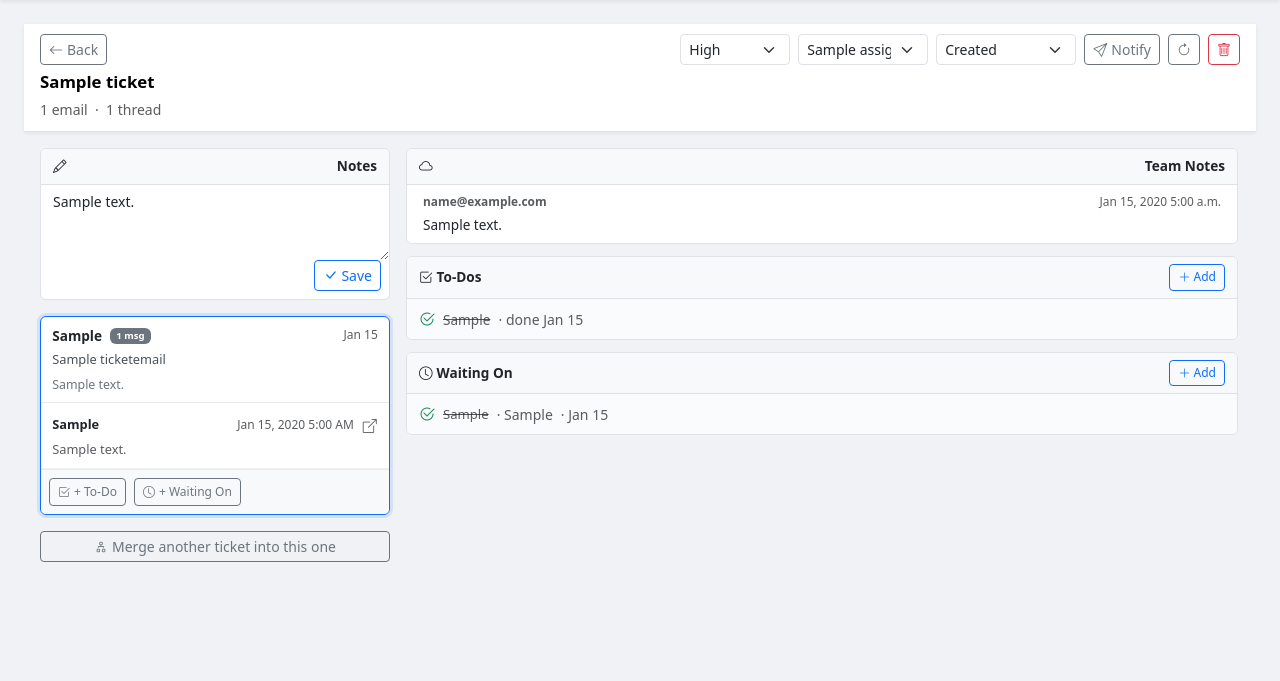
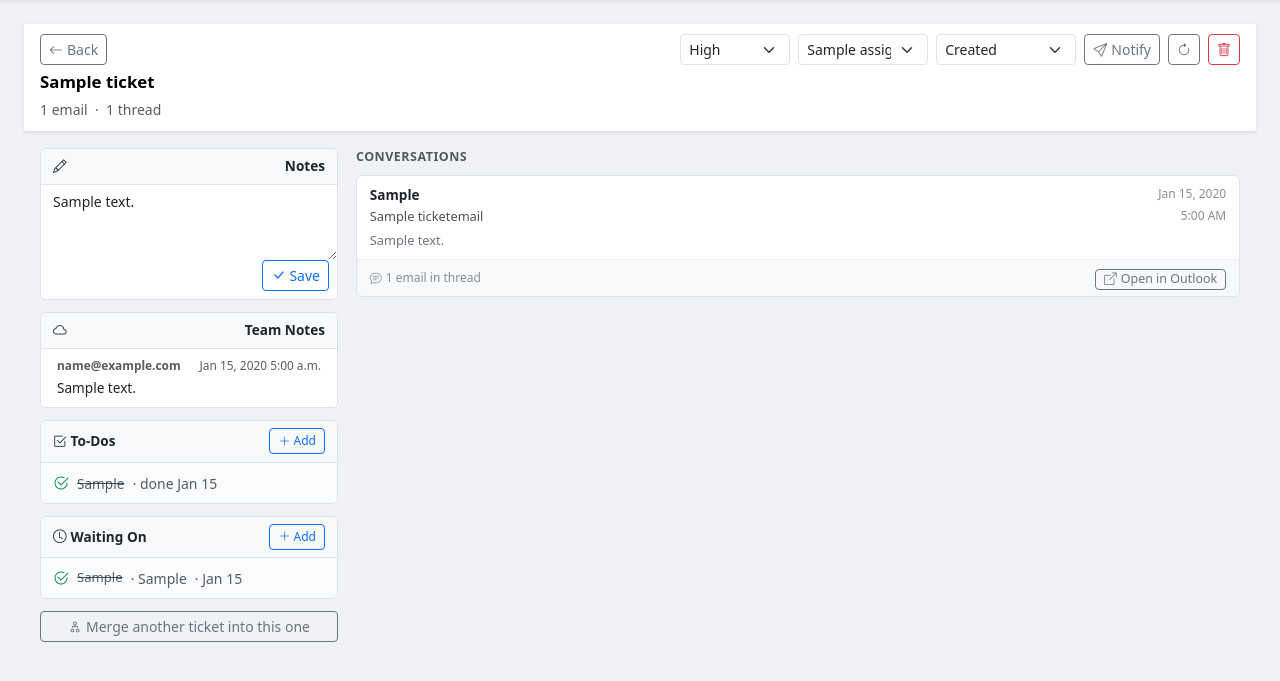
Before and after one commit to theripening/WorkBuddy, a Django app: page /1/ in a window 1280 px wide. Shown: the part 53-734 px from the top of the page. Run offline with Django 4.2, Linux system fonts and the light colour scheme; tables that the repository leaves empty hold one stand-in row (values such as "Sample post").

Commit message:
Redesign ticket detail: narrow left panel, conversations on right
- Left (300px sticky): Notes, Team Notes, To-Dos, Waiting On, Merge
- Right (fills width): one conversation card per thread showing
  latest email only — sender, subject, date, 3-line preview,
  thread count, Open in Outlook button
- Removed expand/collapse thread UX; Outlook is the email client
- All inline editing (todos/waiting-on) preserved, just relocated

Co-Authored-By: Claude Sonnet 4.6 <noreply@anthropic.com>

```diff
--- a/tickets/templates/tickets/ticket_detail.html
+++ b/tickets/templates/tickets/ticket_detail.html
@@ -24,47 +24,34 @@
 
 .detail-body {
     display:grid;
-    grid-template-columns:350px 1fr;
+    grid-template-columns:300px 1fr;
     gap:1rem;
     padding:1rem;
     align-items:start;
 }
 
-/* ── Thread cards ── */
-.thread-card {
-    background:#fff;border:1px solid #dee2e6;border-radius:6px;
-    cursor:pointer;transition:border-color .15s,box-shadow .15s;overflow:hidden;
-    margin-bottom:.5rem;
+/* ── Left panel ── */
+.left-panel {
+    position:sticky;
+    top:60px;
+    display:flex;
+    flex-direction:column;
+    gap:.75rem;
+    max-height:calc(100vh - 72px);
+    overflow-y:auto;
+    padding-right:2px;
 }
-.thread-card:hover  { border-color:#86b7fe;box-shadow:0 0 0 3px rgba(13,110,253,.08); }
-.thread-card.active { border-color:#0d6efd;box-shadow:0 0 0 3px rgba(13,110,253,.13); }
-.thread-card-header { padding:.55rem .7rem .45rem;display:flex;justify-content:space-between;align-items:flex-start;gap:.5rem; }
-.thread-preview {
-    color:#6c757d;font-size:.775rem;padding:0 .7rem .55rem;line-height:1.4;
-    display:-webkit-box;-webkit-line-clamp:2;-webkit-box-orient:vertical;overflow:hidden;
-}
-.thread-messages { border-top:1px solid #e9ecef;display:none; }
-.thread-card.active .thread-messages { display:block; }
-.msg-row { padding:.55rem .7rem;border-bottom:1px solid #f0f0f0;background:#fafbfc; }
-.msg-row:first-child { background:#fff; }
-.msg-row:last-child  { border-bottom:none; }
+.left-panel::-webkit-scrollbar { width:4px; }
+.left-panel::-webkit-scrollbar-thumb { background:#dee2e6;border-radius:2px; }
 
-/* ── Right / work panel ── */
-.work-panel {
-    position:sticky;top:60px;
-    display:flex;flex-direction:column;gap:.75rem;
-    max-height:calc(100vh - 72px);overflow-y:auto;padding-right:2px;
-}
-.work-panel::-webkit-scrollbar { width:4px; }
-.work-panel::-webkit-scrollbar-thumb { background:#dee2e6;border-radius:2px; }
-
+/* ── Shared card styles ── */
 .work-card { background:#fff;border:1px solid #dee2e6;border-radius:6px;overflow:hidden; }
 .work-card-header {
     padding:.45rem .75rem;background:#f8f9fa;border-bottom:1px solid #dee2e6;
     display:flex;align-items:center;justify-content:space-between;font-weight:600;font-size:.85rem;
 }
 
-/* ── Inline editing in work panel ── */
+/* ── Inline editing ── */
 .inline-input {
     border:none;border-bottom:1px solid transparent;background:transparent;
     padding:0;font-size:.85rem;width:100%;outline:none;transition:border-color .15s;
@@ -84,12 +71,40 @@
 }
 .inline-select:focus { outline:1px solid #0d6efd;border-radius:2px; }
 
+/* ── Todo / Wait rows ── */
 .todo-row { padding:.5rem .75rem;border-bottom:1px solid #f0f0f0; }
 .todo-row:last-child { border-bottom:none; }
 .wait-row { padding:.5rem .75rem;border-bottom:1px solid #f0f0f0; }
 .wait-row:last-child { border-bottom:none; }
 
 .add-form-panel { padding:.55rem .75rem;background:#f8f9fa;border-top:1px solid #e9ecef;display:none; }
+
+/* ── Conversation cards (right) ── */
+.conv-card {
+    background:#fff;border:1px solid #dee2e6;border-radius:6px;
+    margin-bottom:.65rem;overflow:hidden;
+}
+.conv-card:last-child { margin-bottom:0; }
+.conv-header {
+    display:grid;
+    grid-template-columns:1fr auto;
+    align-items:start;
+    padding:.6rem .8rem .35rem;
+    gap:.5rem;
+}
+.conv-sender  { font-weight:600;font-size:.85rem; }
+.conv-subject { font-size:.8rem;color:#495057;margin-top:1px; }
+.conv-date    { font-size:.75rem;color:#868e96;white-space:nowrap; }
+.conv-preview {
+    padding:0 .8rem .55rem;
+    font-size:.8rem;color:#6c757d;line-height:1.5;
+    display:-webkit-box;-webkit-line-clamp:3;-webkit-box-orient:vertical;overflow:hidden;
+}
+.conv-footer {
+    display:flex;align-items:center;justify-content:space-between;
+    padding:.35rem .8rem;background:#f8f9fa;border-top:1px solid #f0f0f0;
+}
+.conv-thread-count { font-size:.75rem;color:#868e96; }
 </style>
 
 {# ── Sticky Header ── #}
@@ -154,11 +169,11 @@
 {# ── Two-column body ── #}
 <div class="detail-body">
 
-  {# ═══ LEFT: Threads ═══ #}
-  <div>
+  {# ═══ LEFT: Notes, To-Dos, Waiting On ═══ #}
+  <div class="left-panel">
 
-    {# Notes — lives on left so it stays near the threads it references #}
-    <div class="work-card mb-3">
+    {# Notes #}
+    <div class="work-card">
         <div class="work-card-header"><i class="bi bi-pencil me-1"></i>Notes</div>
         <textarea name="notes" form="upd-{{ ticket.pk }}"
                   class="form-control border-0 rounded-0" rows="3"
@@ -170,129 +185,6 @@
             </button>
         </div>
     </div>
-
-    {# Thread cards #}
-    {% if threads %}
-    {% for thread in threads %}{% with latest=thread.0 %}
-    <div class="thread-card {% if forloop.first %}active{% endif %}" onclick="toggleThread(this)">
-        <div class="thread-card-header">
-            <div style="min-width:0;flex:1">
-                <div class="d-flex align-items-center gap-1 mb-1">
-                    <span class="fw-semibold" style="font-size:.85rem">{{ latest.sender|default:"Unknown" }}</span>
-                    <span class="badge bg-secondary ms-1" style="font-size:.6rem">{{ thread|length }} msg{{ thread|length|pluralize }}</span>
-                </div>
-                <div class="text-truncate" style="font-size:.8rem;color:#495057">{{ latest.subject }}</div>
-            </div>
-            <div class="text-muted flex-shrink-0" style="font-size:.75rem">{{ latest.received_at|date:"M j" }}</div>
-        </div>
-        <div class="thread-preview">{{ latest.body_preview|default:"(no preview)" }}</div>
-
-        <div class="thread-messages">
-            {% for email in thread %}
-            <div class="msg-row">
-                <div class="d-flex justify-content-between align-items-baseline mb-1">
-                    <span class="fw-semibold" style="font-size:.8rem">{{ email.sender|default:"Unknown" }}</span>
-                    <div class="d-flex align-items-center gap-2">
-                        <span class="text-muted" style="font-size:.75rem">{{ email.received_at|date:"M j, Y g:i A" }}</span>
-                        <form method="post" action="{% url 'tickets:open_in_outlook' email.pk %}" class="d-inline">
-                            {% csrf_token %}
-                            <input type="hidden" name="next" value="{% url 'tickets:detail' ticket.pk %}">
-                            <button type="submit" class="btn btn-link btn-sm p-0 text-muted" title="Open in Outlook">
-                                <i class="bi bi-box-arrow-up-right"></i>
-                            </button>
-                        </form>
-                    </div>
-                </div>
-                <p class="mb-0 text-muted" style="font-size:.8rem;line-height:1.4">{{ email.body_preview|default:"(no preview)" }}</p>
-            </div>
-            {% endfor %}
-
-            {# Per-thread add buttons #}
-            <div class="px-2 py-2 d-flex gap-2" style="background:#f8f9fa;border-top:1px solid #e9ecef">
-                <button class="btn btn-outline-secondary btn-sm" style="font-size:.75rem"
-                        onclick="event.stopPropagation();togglePanel('todo-form-t{{ forloop.parentloop.counter }}')">
-                    <i class="bi bi-check2-square me-1"></i>+ To-Do
-                </button>
-                <button class="btn btn-outline-secondary btn-sm" style="font-size:.75rem"
-                        onclick="event.stopPropagation();togglePanel('wait-form-t{{ forloop.parentloop.counter }}')">
-                    <i class="bi bi-clock me-1"></i>+ Waiting On
-                </button>
-            </div>
-
-            {# Per-thread add todo form #}
-            <div id="todo-form-t{{ forloop.counter }}" class="add-form-panel" onclick="event.stopPropagation()">
-                <form method="post" action="{% url 'tickets:todo_add' ticket.pk %}">
-                    {% csrf_token %}
-                    <input type="hidden" name="thread_email_pk" value="{{ latest.pk }}">
-                    <div class="d-flex gap-2 flex-wrap align-items-center">
-                        <input type="text" name="what" class="form-control form-control-sm" required placeholder="What needs to be done?" style="min-width:160px;flex:1">
-                        <select name="assignee" class="form-select form-select-sm" style="width:120px">
-                            <option value="">Me</option>
-                            {% for a in assignees %}<option value="{{ a.pk }}">{{ a.name }}</option>{% endfor %}
-                        </select>
-                        <input type="date" name="due_date" class="form-control form-control-sm" style="width:140px">
-                        <button type="submit" class="btn btn-primary btn-sm">Save</button>
-                    </div>
-                </form>
-            </div>
-
-            {# Per-thread add waiting-on form #}
-            <div id="wait-form-t{{ forloop.counter }}" class="add-form-panel" onclick="event.stopPropagation()">
-                <form method="post" action="{% url 'tickets:waiting_on_add' ticket.pk %}">
-                    {% csrf_token %}
-                    <input type="hidden" name="thread_email_pk" value="{{ latest.pk }}">
-                    <div class="d-flex gap-2 flex-wrap align-items-center">
-                        <input type="text" name="what" class="form-control form-control-sm" required placeholder="What are you waiting for?" style="min-width:160px;flex:1">
-                        <input type="text" name="from_who" class="form-control form-control-sm" placeholder="From who?" style="width:120px">
-                        <input type="date" name="expected_date" class="form-control form-control-sm" style="width:140px">
-                        <button type="submit" class="btn btn-primary btn-sm">Save</button>
-                    </div>
-                </form>
-            </div>
-        </div>
-    </div>
-    {% endwith %}{% endfor %}
-    {% else %}
-    <div class="text-center text-muted py-5 bg-white rounded border">
-        <i class="bi bi-envelope display-4 d-block mb-2"></i>No emails synced yet.
-    </div>
-    {% endif %}
-
-    {# Merge #}
-    <div class="mt-3">
-        <button class="btn btn-outline-secondary btn-sm w-100"
-                onclick="togglePanel('merge-panel')">
-            <i class="bi bi-diagram-2 me-1"></i>Merge another ticket into this one
-        </button>
-        <div id="merge-panel" style="display:none" class="mt-2">
-            <div class="work-card">
-                <div class="work-card-header" style="font-size:.8rem">Merge ticket</div>
-                <div class="p-2">
-                    <p class="text-muted small mb-2">All emails from the selected ticket will be moved here and that ticket deleted.</p>
-                    <form method="post" action="{% url 'tickets:merge' ticket.pk %}"
-                          onsubmit="return confirm('Merge the selected ticket into this one? The other ticket will be deleted.')">
-                        {% csrf_token %}
-                        <div class="input-group input-group-sm">
-                            <select name="source_ticket" class="form-select" required>
-                                <option value="">— Select a ticket —</option>
-                                {% for other in other_tickets %}
-                                <option value="{{ other.pk }}">{{ other.subject }}</option>
-                                {% endfor %}
-                            </select>
-                            <button type="submit" class="btn btn-warning">
-                                <i class="bi bi-arrow-down-up me-1"></i>Merge
-                            </button>
-                        </div>
-                    </form>
-                </div>
-            </div>
-        </div>
-    </div>
-  </div>
-  {# /LEFT #}
-
-  {# ═══ RIGHT: Work Panel ═══ #}
-  <div class="work-panel">
 
     {# Cloud Notes #}
     {% if ticket.cloud_notes.all %}
@@ -347,14 +239,13 @@
         {% for todo in todos %}
 
         {% if not todo.done %}
-        {# ── Active todo — fully inline editable ── #}
+        {# ── Active todo — inline editable ── #}
         <form id="todo-form-{{ todo.pk }}" method="post" action="{% url 'tickets:todo_update' todo.pk %}">
             {% csrf_token %}
             <input type="hidden" name="next" value="{% url 'tickets:detail' ticket.pk %}">
         </form>
         <div class="todo-row {% if todo.due_date and todo.due_date < today %}bg-danger bg-opacity-10{% endif %}">
             <div class="d-flex align-items-start gap-2">
-                {# Done button #}
                 <form method="post" action="{% url 'tickets:todo_done' todo.pk %}" class="flex-shrink-0 mt-1">
                     {% csrf_token %}
                     <input type="hidden" name="next" value="{% url 'tickets:detail' ticket.pk %}">
@@ -363,18 +254,13 @@
                     </button>
                 </form>
                 <div style="flex:1;min-width:0">
-                    {# Editable what #}
                     <input type="text" name="what" form="todo-form-{{ todo.pk }}"
                            value="{{ todo.what }}"
                            class="inline-input fw-semibold"
                            onblur="document.getElementById('todo-form-{{ todo.pk }}').submit()">
-
-                    {# Badges #}
                     {% if todo.waiting_on and not todo.waiting_on.resolved %}
                     <span class="badge bg-warning text-dark" style="font-size:.65rem" title="{{ todo.waiting_on.what }}">⏳ blocked</span>
                     {% endif %}
-
-                    {# Meta row: assignee, due, dependency #}
                     <div class="d-flex flex-wrap gap-2 mt-1 align-items-center">
                         <select name="assignee" form="todo-form-{{ todo.pk }}"
                                 class="inline-select"
@@ -401,7 +287,6 @@
                             {% endif %}
                         </select>
                         {% endif %}
-                        {# Notify #}
                         {% with na=todo.assignee|default:ticket.assignee %}
                         {% if na and na.email %}
                         <form method="post" action="{% url 'tickets:notify_todo' todo.pk %}" class="d-inline">
@@ -413,11 +298,6 @@
                         {% endif %}
                         {% endwith %}
                     </div>
-                    {% if todo.thread_email %}
-                    <div class="text-muted mt-1" style="font-size:.72rem">
-                        <i class="bi bi-envelope me-1"></i>{{ todo.thread_email.subject|truncatechars:40 }}
-                    </div>
-                    {% endif %}
                 </div>
             </div>
         </div>
@@ -429,9 +309,7 @@
                 <i class="bi bi-check2-circle text-success flex-shrink-0"></i>
                 <div>
                     <span class="text-muted text-decoration-line-through" style="font-size:.85rem">{{ todo.what }}</span>
-                    {% if todo.done_at %}
-                    <span class="text-muted small ms-1">· done {{ todo.done_at|date:"M j" }}</span>
-                    {% endif %}
+                    {% if todo.done_at %}<span class="text-muted small ms-1">· done {{ todo.done_at|date:"M j" }}</span>{% endif %}
                 </div>
             </div>
         </div>
@@ -466,8 +344,7 @@
         </div>
 
         {% if waiting_on %}
-        {% for w in waiting_on %}
-        {% if not w.resolved %}
+        {% for w in waiting_on %}{% if not w.resolved %}
 
         {# ── Active waiting-on — inline editable ── #}
         <form id="wait-form-{{ w.pk }}" method="post" action="{% url 'tickets:waiting_on_update' w.pk %}">
@@ -476,32 +353,24 @@
         </form>
         <div class="wait-row {% if w.expected_date and w.expected_date < today %}bg-danger bg-opacity-10{% endif %}">
             <div class="d-flex align-items-start gap-2">
-                {# Got it button #}
                 <form method="post" action="{% url 'tickets:waiting_on_resolve' w.pk %}" class="flex-shrink-0 mt-1">
                     {% csrf_token %}
                     <input type="hidden" name="next" value="{% url 'tickets:detail' ticket.pk %}">
-                    <button type="submit" class="btn btn-sm btn-outline-success p-1" title="Got it — mark resolved" style="line-height:1">
+                    <button type="submit" class="btn btn-sm btn-outline-success p-1" title="Got it" style="line-height:1">
                         <i class="bi bi-check-lg" style="font-size:.8rem"></i>
                     </button>
                 </form>
                 <div style="flex:1;min-width:0">
-                    {# Editable what #}
                     <input type="text" name="what" form="wait-form-{{ w.pk }}"
                            value="{{ w.what }}"
                            class="inline-input fw-semibold"
                            onblur="document.getElementById('wait-form-{{ w.pk }}').submit()">
-
-                    {# Blocking badge #}
-                    {% with bc=w.dependent_todos.filter %}
-                    {% endwith %}
-
-                    {# Meta: from, expected, days #}
                     <div class="d-flex flex-wrap gap-2 mt-1 align-items-center">
                         <input type="text" name="from_who" form="wait-form-{{ w.pk }}"
                                value="{{ w.from_who }}"
                                class="inline-input inline-date"
                                placeholder="from who?"
-                               style="max-width:140px"
+                               style="max-width:120px"
                                onblur="document.getElementById('wait-form-{{ w.pk }}').submit()">
                         <input type="date" name="expected_date" form="wait-form-{{ w.pk }}"
                                value="{{ w.expected_date|date:'Y-m-d' }}"
@@ -513,8 +382,7 @@
             </div>
         </div>
 
-        {% endif %}
-        {% endfor %}
+        {% endif %}{% endfor %}
 
         {# Resolved items #}
         {% for w in waiting_on %}{% if w.resolved %}
@@ -533,21 +401,89 @@
         {% endif %}
     </div>
 
+    {# Merge #}
+    <div>
+        <button class="btn btn-outline-secondary btn-sm w-100"
+                onclick="togglePanel('merge-panel')">
+            <i class="bi bi-diagram-2 me-1"></i>Merge another ticket into this one
+        </button>
+        <div id="merge-panel" style="display:none" class="mt-2">
+            <div class="work-card">
+                <div class="work-card-header" style="font-size:.8rem">Merge ticket</div>
+                <div class="p-2">
+                    <p class="text-muted small mb-2">All emails from the selected ticket will be moved here and that ticket deleted.</p>
+                    <form method="post" action="{% url 'tickets:merge' ticket.pk %}"
+                          onsubmit="return confirm('Merge the selected ticket into this one? The other ticket will be deleted.')">
+                        {% csrf_token %}
+                        <div class="input-group input-group-sm">
+                            <select name="source_ticket" class="form-select" required>
+                                <option value="">— Select a ticket —</option>
+                                {% for other in other_tickets %}
+                                <option value="{{ other.pk }}">{{ other.subject }}</option>
+                                {% endfor %}
+                            </select>
+                            <button type="submit" class="btn btn-warning">
+                                <i class="bi bi-arrow-down-up me-1"></i>Merge
+                            </button>
+                        </div>
+                    </form>
+                </div>
+            </div>
+        </div>
+    </div>
+
+  </div>
+  {# /LEFT #}
+
+  {# ═══ RIGHT: Conversations ═══ #}
+  <div>
+    <div class="d-flex align-items-center mb-2">
+        <span class="text-muted" style="font-size:.78rem;font-weight:600;text-transform:uppercase;letter-spacing:.04em">
+            Conversations
+        </span>
+    </div>
+
+    {% if threads %}
+    {% for thread in threads %}{% with latest=thread.0 %}
+    <div class="conv-card">
+        <div class="conv-header">
+            <div>
+                <div class="conv-sender">{{ latest.sender|default:"Unknown" }}</div>
+                <div class="conv-subject">{{ latest.subject }}</div>
+            </div>
+            <div class="text-end flex-shrink-0">
+                <div class="conv-date">{{ latest.received_at|date:"M j, Y" }}</div>
+                <div class="conv-date mt-1">{{ latest.received_at|date:"g:i A" }}</div>
+            </div>
+        </div>
+        <div class="conv-preview">{{ latest.body_preview|default:"(no preview available)" }}</div>
+        <div class="conv-footer">
+            <span class="conv-thread-count">
+                <i class="bi bi-chat-text me-1"></i>{{ thread|length }} email{{ thread|length|pluralize }} in thread
+            </span>
+            <form method="post" action="{% url 'tickets:open_in_outlook' latest.pk %}">
+                {% csrf_token %}
+                <input type="hidden" name="next" value="{% url 'tickets:detail' ticket.pk %}">
+                <button type="submit" class="btn btn-sm btn-outline-secondary py-0 px-2" style="font-size:.78rem">
+                    <i class="bi bi-box-arrow-up-right me-1"></i>Open in Outlook
+                </button>
+            </form>
+        </div>
+    </div>
+    {% endwith %}{% endfor %}
+
+    {% else %}
+    <div class="text-center text-muted py-5 bg-white rounded border">
+        <i class="bi bi-envelope display-4 d-block mb-2"></i>No emails synced yet.
+    </div>
+    {% endif %}
+
   </div>
   {# /RIGHT #}
 
 </div>
 
 <script>
-function toggleThread(card) {
-    const wasActive = card.classList.contains('active');
-    document.querySelectorAll('.thread-card').forEach(c => c.classList.remove('active'));
-    if (!wasActive) {
-        card.classList.add('active');
-        card.scrollIntoView({ behavior: 'smooth', block: 'nearest' });
-    }
-}
-
 function togglePanel(id) {
     const el = document.getElementById(id);
     if (el) el.style.display = el.style.display === 'none' || el.style.display === '' ? 'block' : 'none';
```
